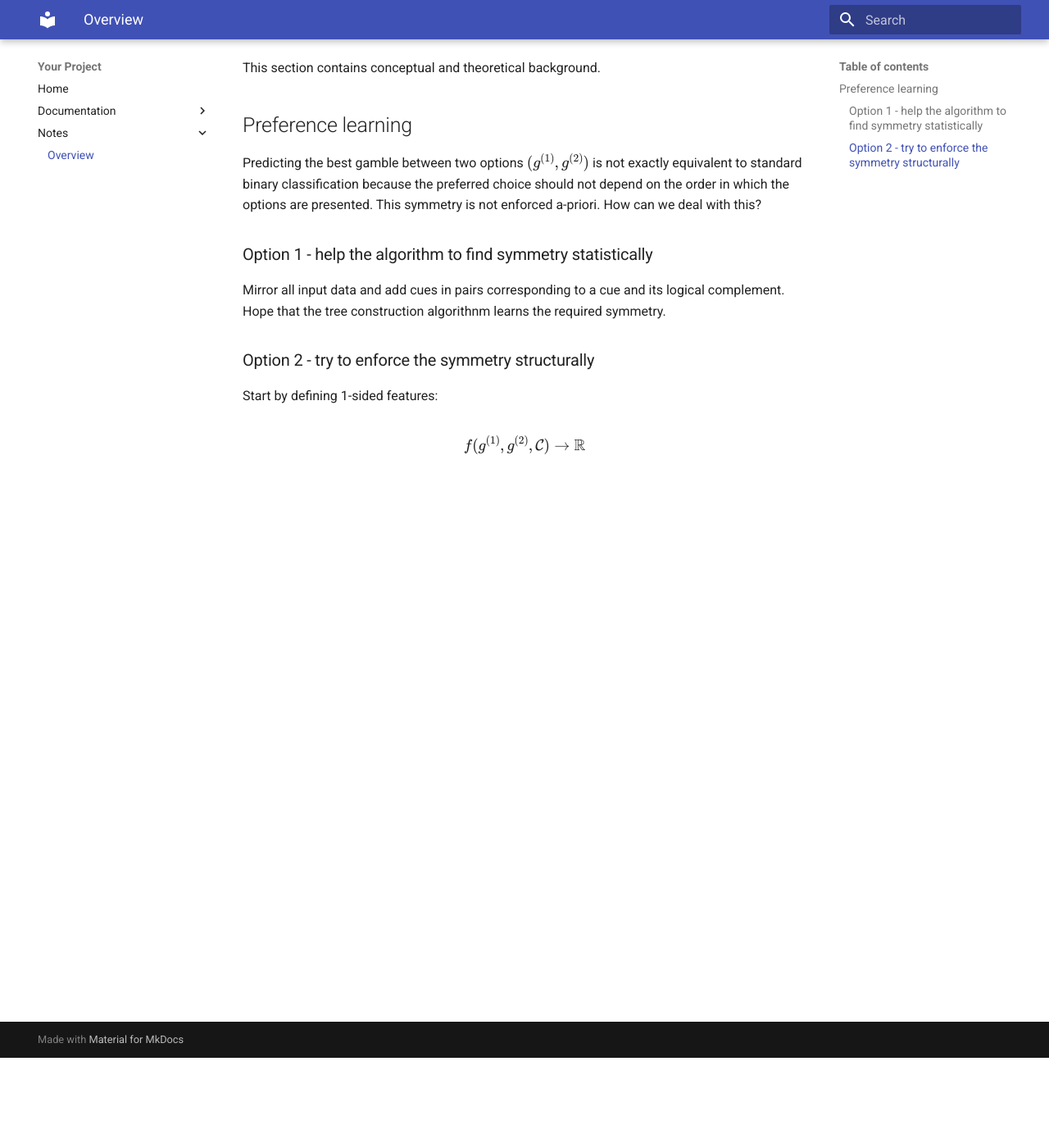
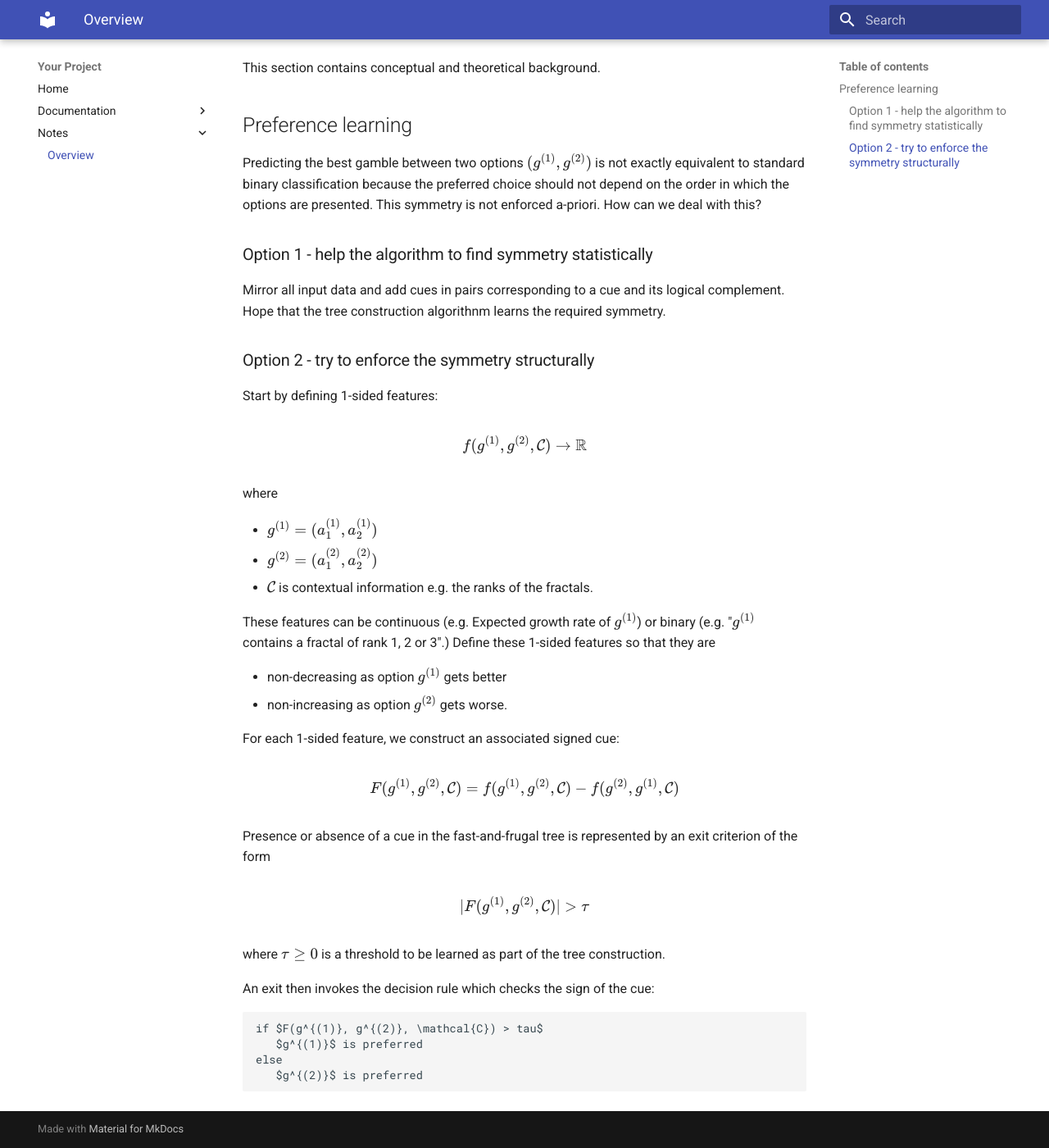
Before and after one commit to LMLhub/FFT-project, an MkDocs documentation site: the page built from docs/notes/index.md, in a window 1280 px wide and 1400 px high, scrolled down 110 px. Shown: the whole window at 82% size. Built offline with MkDocs 1.6.1 and Material for MkDocs 9.7.7, drawn with Linux system fonts in a browser that asks for light colours.

Commit message:
Describe signed cues.

````diff
--- a/docs/notes/index.md
+++ b/docs/notes/index.md
@@ -22,3 +22,38 @@
 $$
 f(g^{(1)}, g^{(2)}, \mathcal{C}) \to \mathbb{R}
 $$
+
+where
+
+* $g^{(1)} = (a^{(1)}_1, a^{(1)}_2)$
+* $g^{(2)} = (a^{(2)}_1, a^{(2)}_2)$
+* $\mathcal{C}$ is contextual information e.g. the ranks of the fractals.
+
+These features can be continuous (e.g. Expected growth rate of $g^{(1)}$)
+or binary (e.g. "$g^{(1)}$ contains a fractal of rank 1, 2 or 3".)
+Define these 1-sided features so that they are
+
+* non-decreasing as option $g^{(1)}$ gets better
+* non-increasing as option $g^{(2)}$ gets worse.
+
+For each 1-sided feature, we construct an associated signed cue:
+
+$$
+F(g^{(1)}, g^{(2)}, \mathcal{C}) = f(g^{(1)}, g^{(2)}, \mathcal{C}) -  f(g^{(2)}, g^{(1)}, \mathcal{C})
+$$
+
+Presence or absence of a cue in the fast-and-frugal tree is represented by an exit criterion of the form
+
+$$
+| F(g^{(1)}, g^{(2)}, \mathcal{C}) | > \tau
+$$
+
+where $\tau \geq 0$ is a threshold to be learned as part of the tree construction.
+
+An exit then invokes the decision rule which checks the sign of the cue:
+```
+if $F(g^{(1)}, g^{(2)}, \mathcal{C}) > tau$
+   $g^{(1)}$ is preferred
+else
+   $g^{(2)}$ is preferred
+```
````
